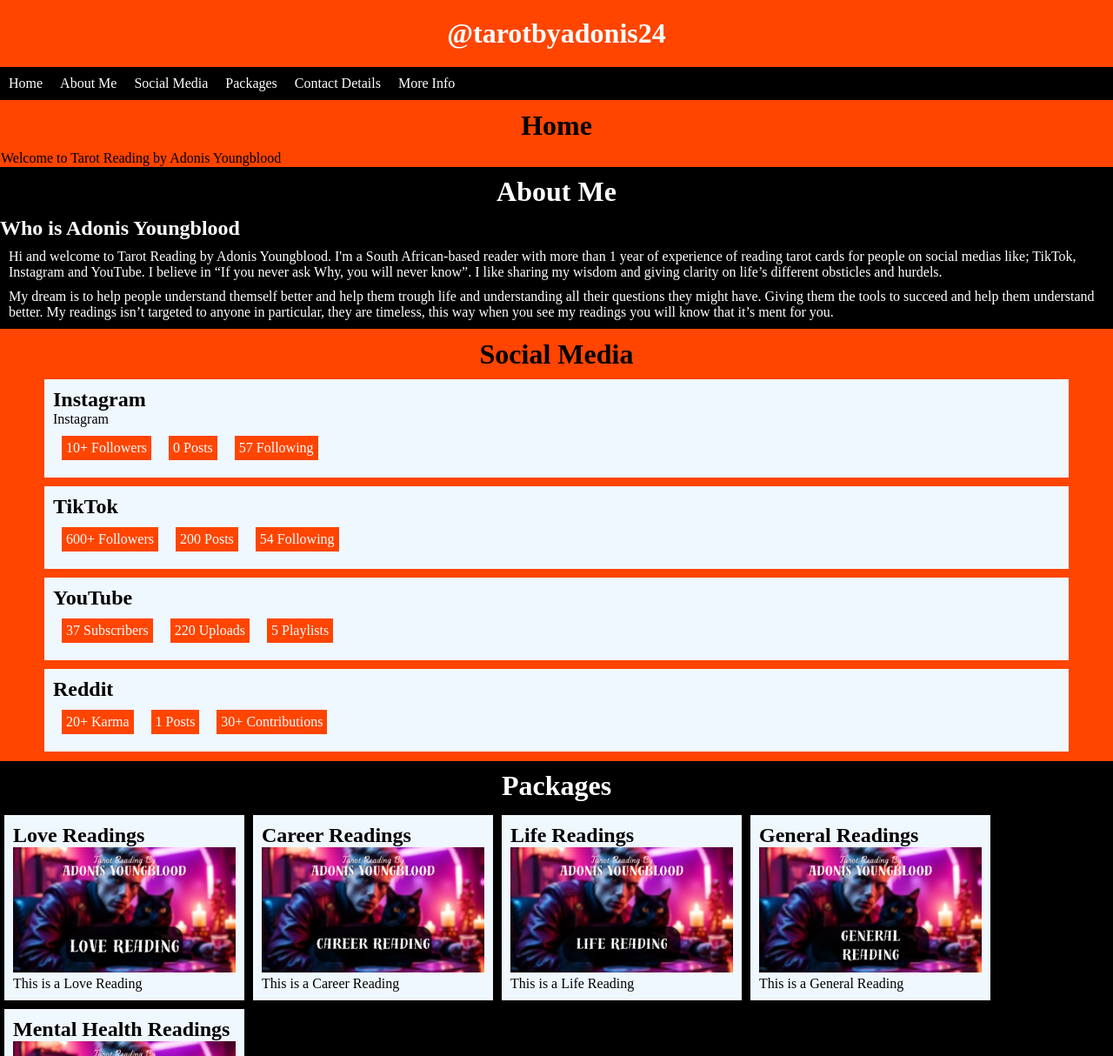
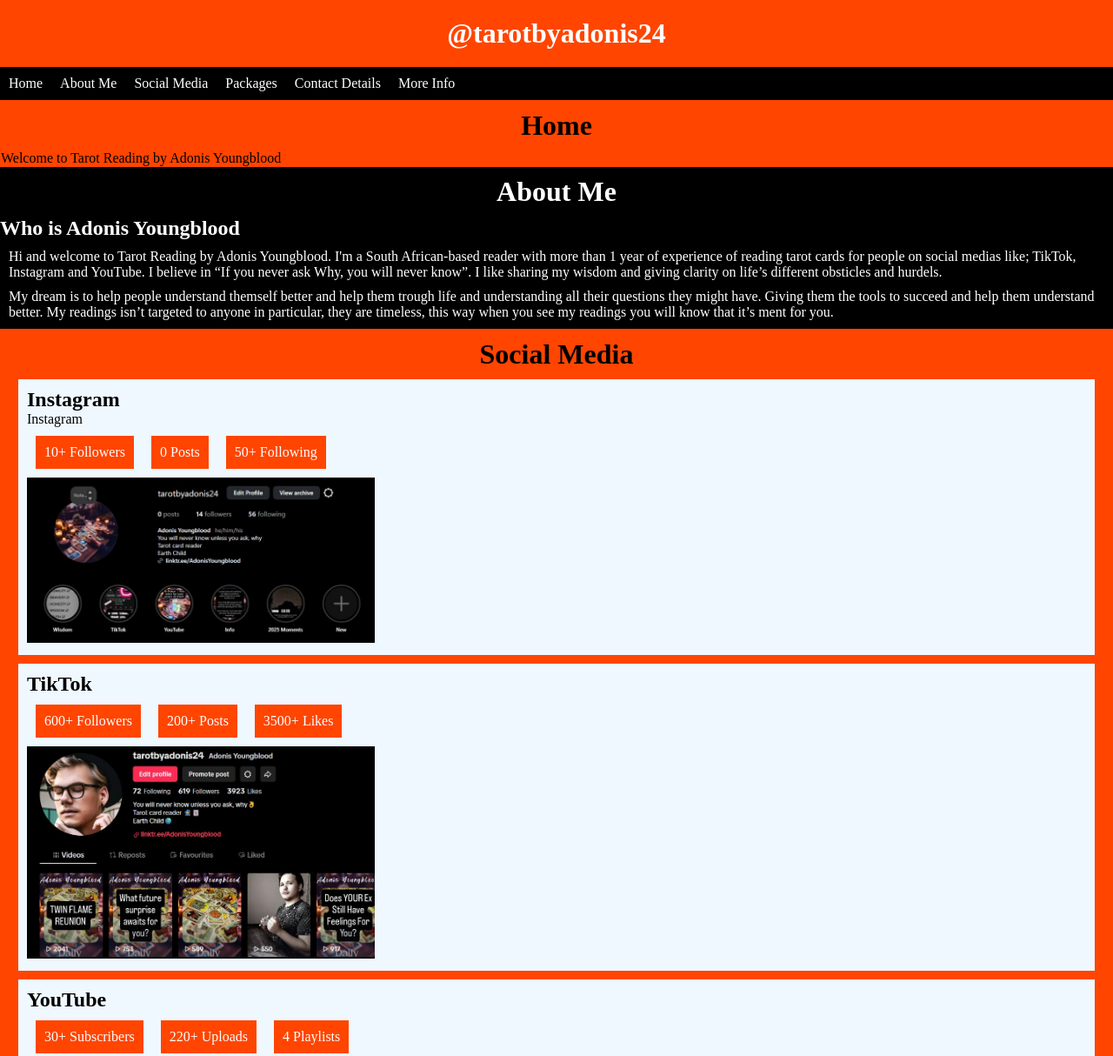
Before and after one commit to JBeaufort24/Tarot-Reading-by-Adonis, a plain HTML site: page index.html in a window 1280 px wide. Shown: the top 1214 px of the page at 87% size. Drawn offline with Linux system fonts and the light colour scheme.

Commit message:
Added
Images to social media
scale them accordingly

```diff
--- a/CSS/tarotstyle.css
+++ b/CSS/tarotstyle.css
@@ -29,23 +29,20 @@ body{
 
 /* Navigation Bar Section*/
 nav ul{
-    background-color: transparent;
-}
-
-ul{
     list-style-type: none;
     margin: 0;
     padding: 0;
     overflow: hidden;
     position: sticky;
     top: 0;
+    background-color: transparent;
 }
 
-li{
+nav li{
     float:left;
 }
 
-li a{
+nav li a{
     display: block;
     background-color:transparent;
     color:white;
@@ -54,7 +51,7 @@ li a{
     text-decoration: none;
 }
 
-li a:hover{
+nav li a:hover{
     background-color: orangered;
 }
 
@@ -70,11 +67,25 @@ li a:hover{
     background: aliceblue;
     color: black;
     padding: 10px;
-    margin: 10px 50px;
+    margin: 10px 20px;
 }
 
-#social .block li{
-    padding: 5px;
+#social .block img{
+    width: 400px;
+}
+
+#social ul{
+    list-style-type: none;
+    margin: 0;
+    padding: 0;
+    overflow: hidden;
+    top: 0;
+    background-color: transparent;
+}
+
+#social li{
+    float:left;
+    padding: 10px;
     margin: 10px;
     background-color: orangered;
     color: white;
--- a/index.html
+++ b/index.html
@@ -47,32 +47,41 @@
           <ul>
             <li>10+ Followers</li>
             <li>0 Posts</li>
-            <li>57 Following</li>
+            <li>50+ Following</li>
           </ul>
+          <img src="Images/Instagram.jpg" alt="Instagram Homepage">
         </div>
         <div class="block">
           <h2>TikTok</h2>
           <ul>
             <li>600+ Followers</li>
-            <li>200 Posts</li>
-            <li>54 Following</li>
+            <li>200+ Posts</li>
+            <li>3500+ Likes</li>
           </ul>
+          <img src="/Images/TikTok.jpg" alt="TikTok Homepage">
         </div>
         <div class="block">
           <h2>YouTube</h2>
           <ul>
-            <li>37 Subscribers</li>
-            <li>220 Uploads</li>
-            <li>5 Playlists</li>
+            <li>30+ Subscribers</li>
+            <li>220+ Uploads</li>
+            <li>4 Playlists</li>
           </ul>
+          <img src="/Images/YouTube.jpg" alt="YouTube Homepage">
+          <img src="/Images/YouTubePlaylis1.jpg" alt="Special Readings Playlist">
+          <img src="/Images/YouTubePlaylist2.jpg" alt="Monthly Zodiac Readings Playlist">
+          <img src="/Images/YouTubePlaylist3.jpg" alt="YouTube Shorts Playlist">
+          <img src="/Images/YouTubePlaylist4.jpg" alt="Daily Readings Playlist">
         </div>
         <div class="block">
           <h2>Reddit</h2>
           <ul>
-            <li>20+ Karma</li>
-            <li>1 Posts</li>
+            <li>40+ Karma</li>
+            <li>1 Follower</li>
             <li>30+ Contributions</li>
           </ul>
+          <img src="/Images/Reddit 1.jpg" alt="Reddit Homepage">
+          <img src="/Images/Reddit 2.jpg" alt="Reddit Score">
         </div>
       </div>
     </div>
```
Also changed, not shown: Images/Instagram.jpg (added), Images/Reddit 1.jpg (added), Images/Reddit 2.jpg (added), Images/TikTok.jpg (added), Images/YouTube.jpg (added), Images/YouTubePlaylis1.jpg (added), Images/YouTubePlaylist2.jpg (added), Images/YouTubePlaylist3.jpg (added), Images/YouTubePlaylist4.jpg (added).
